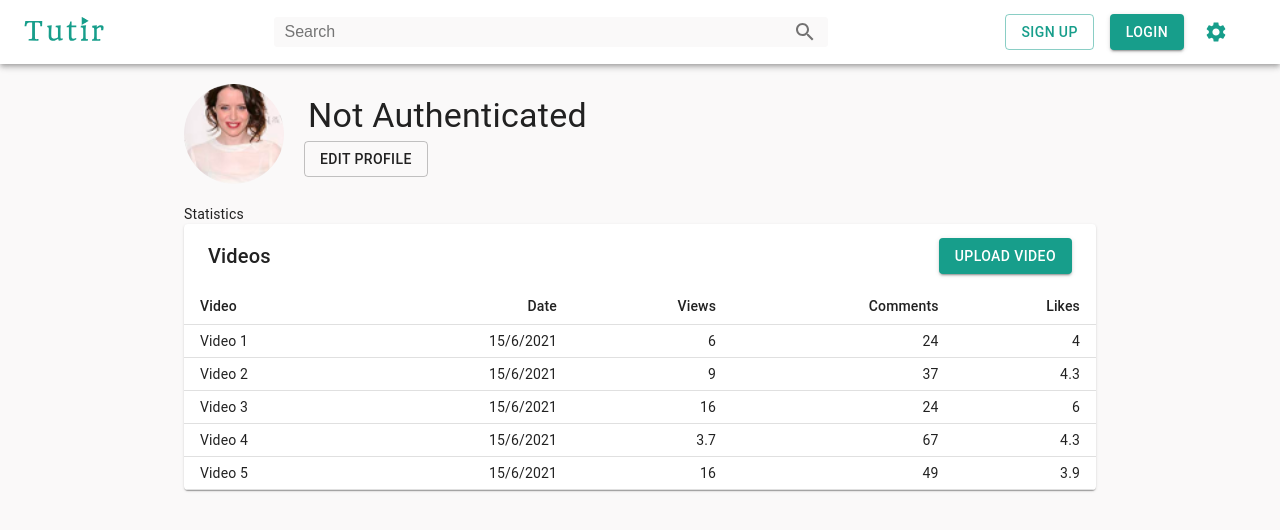
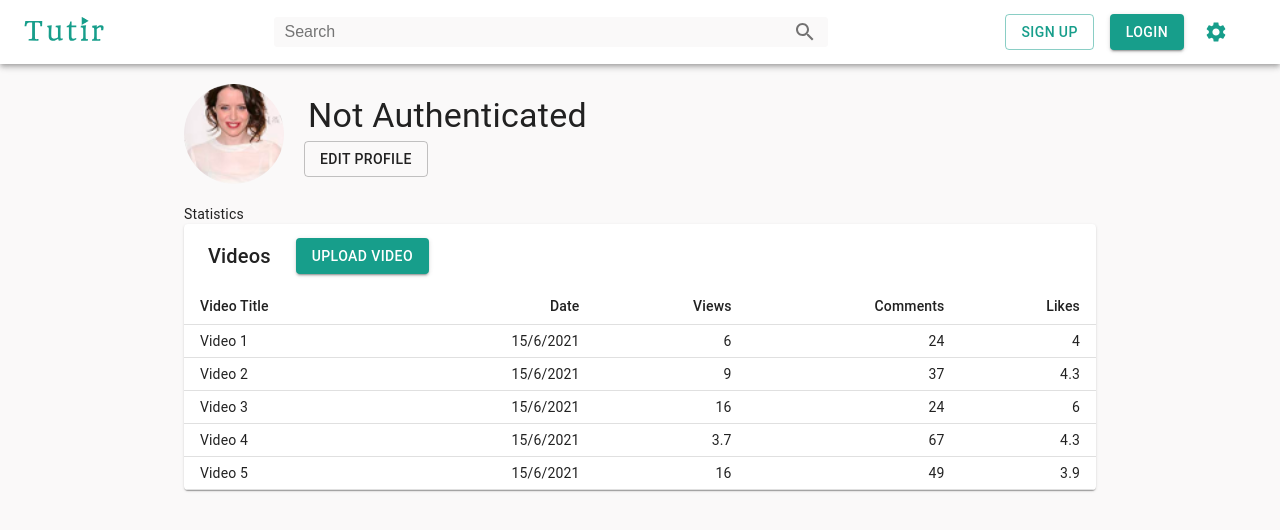
Before and after one commit to markuslim24/Tutir-frontend, a Next.js app: page /profile in a window 1280 px wide. Shown: the top 530 px of the page. Built offline with nearby package versions, Linux system fonts and the light colour scheme.

Commit message:
moved upload video button to a more accessible location

```diff
--- a/components/VideoTable.tsx
+++ b/components/VideoTable.tsx
@@ -17,8 +17,9 @@ const useStyles = makeStyles({
   table: {
     minWidth: 650,
   },
-  title: {
-    flex: "1 1 auto",
+
+  uploadVideoButton: {
+    margin: "0px 25px",
   },
 });
 
@@ -51,18 +52,15 @@ export default function VideoTable() {
     <>
       <TableContainer component={Paper}>
         <Toolbar>
-          <Typography variant="h6" className={classes.title}>
-            Videos
-          </Typography>
-          <Tooltip title="upload">
+          <Typography variant="h6">Videos</Typography>
           <Button
             variant="contained"
             color="primary"
             onClick={handleUploadButton}
+            className={classes.uploadVideoButton}
           >
             Upload Video
           </Button>
-          </Tooltip>
         </Toolbar>
         <Table
           className={classes.table}
@@ -71,7 +69,7 @@ export default function VideoTable() {
         >
           <TableHead>
             <TableRow>
-              <TableCell>Video</TableCell>
+              <TableCell>Video Title</TableCell>
               <TableCell align="right">Date</TableCell>
               <TableCell align="right">Views</TableCell>
               <TableCell align="right">Comments</TableCell>
```
Lines whose indentation alone changed are shown as unchanged.
